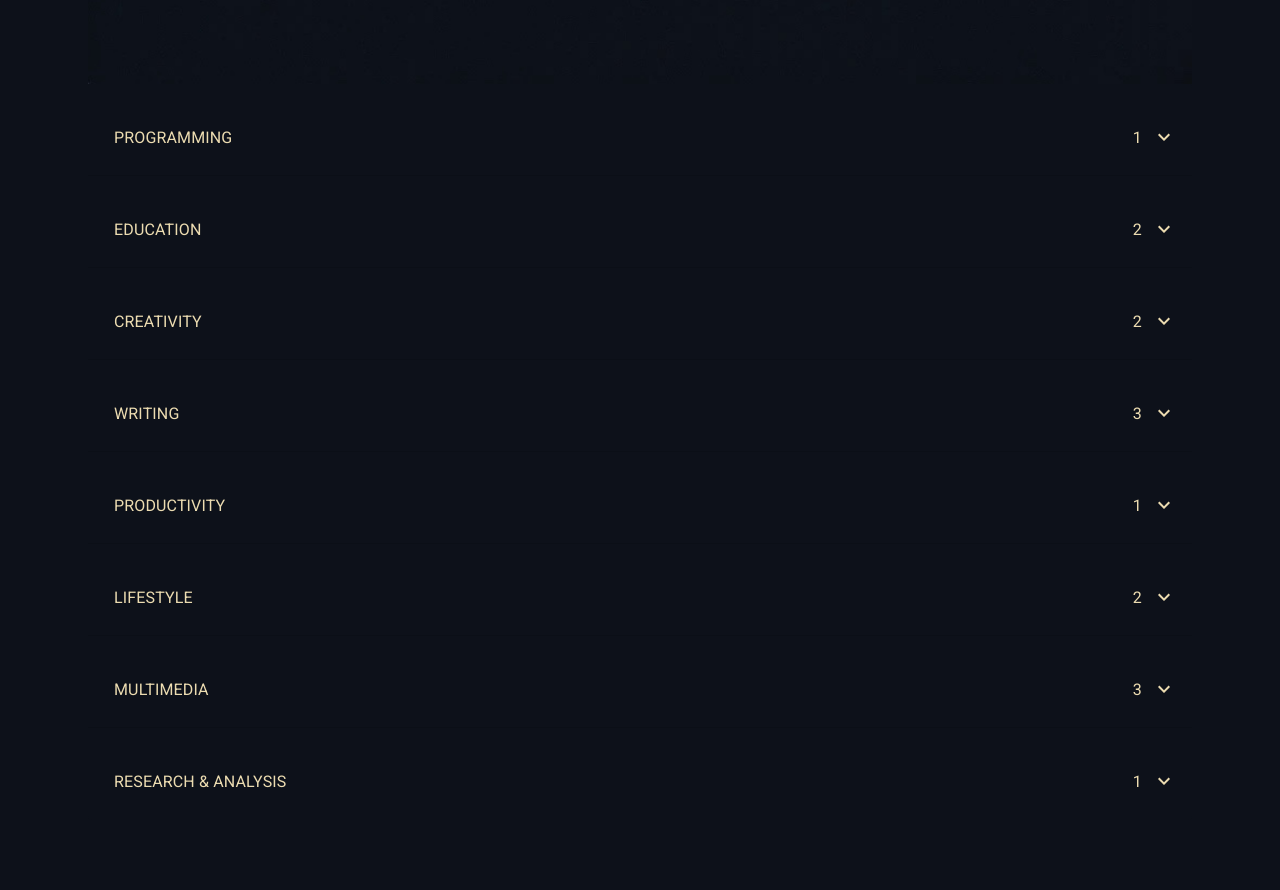
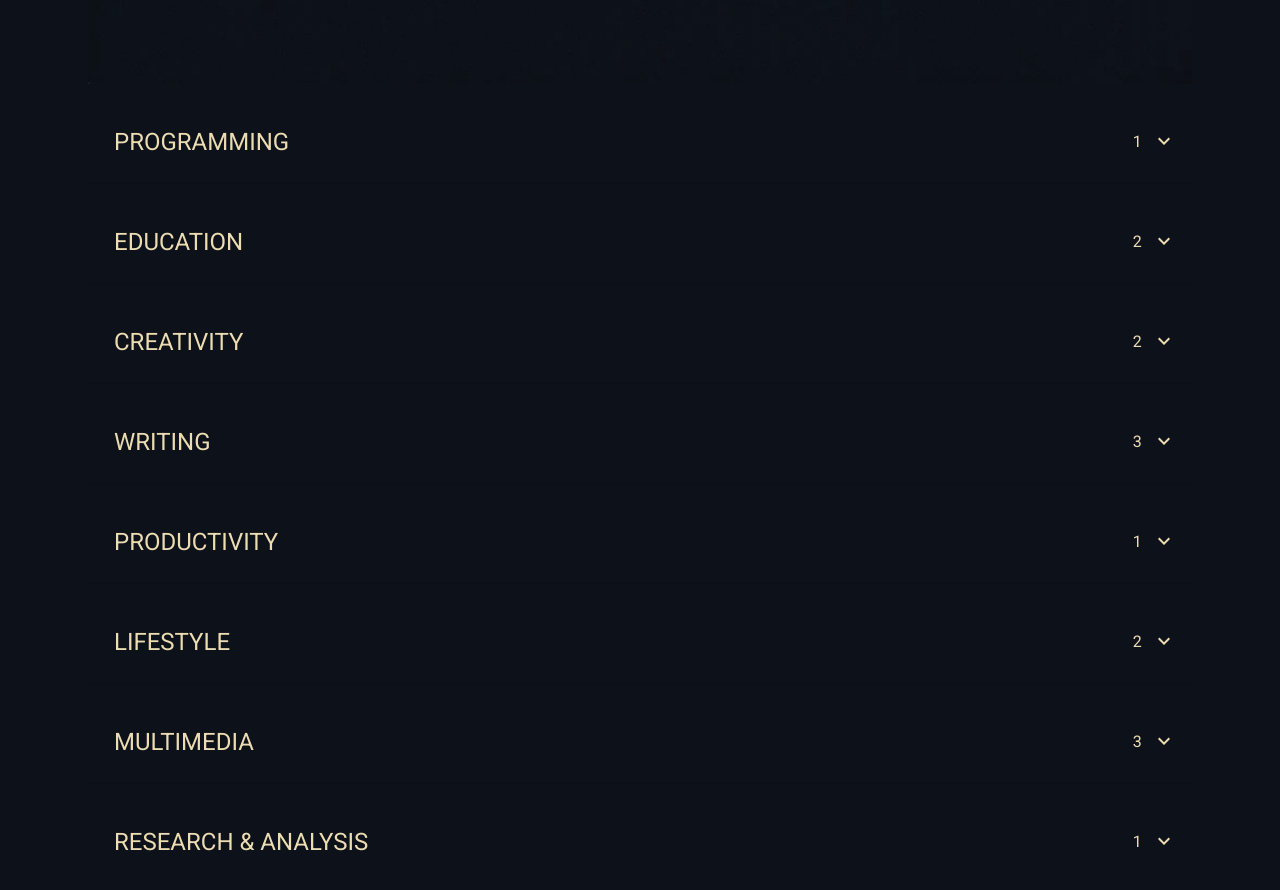
Before and after one commit to legit-pattern/taldarionstudios, a React (Create React App) app: page / in a window 1280 px wide. Shown: the part 1020-1910 px from the top of the page. Built offline with nearby package versions, Linux system fonts and the light colour scheme; a web font is replaced by a local one.

Commit message:
enlarge title size

```diff
--- a/src/App.js
+++ b/src/App.js
@@ -103,6 +103,7 @@ const AccordionElement = ({title, children}) => {
       <Typography
         className="typography-title"
         sx={{ mt: 4, mb: 2 }}
+        variant='h5'
         component="div"
         >
         {title}
```
Also changed, not shown: 14 other files (tests, documents, lock files or other folders).
